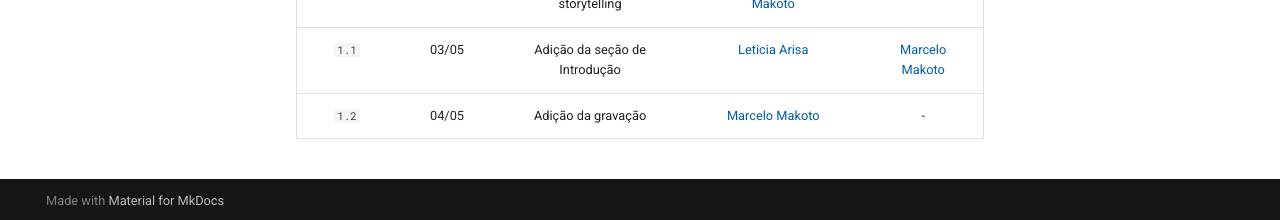
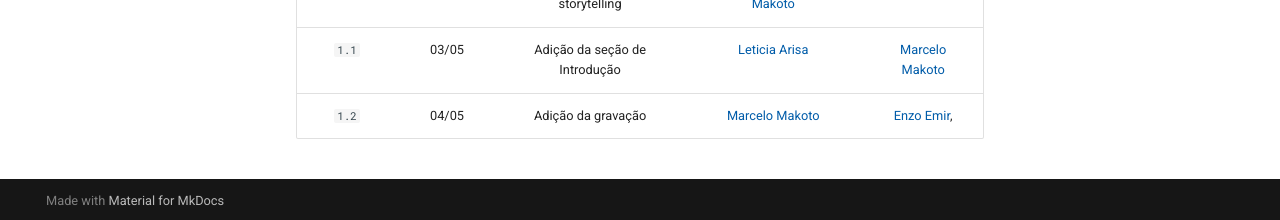
Before and after one commit to eduardodpms/REQ-FGTS, an MkDocs documentation site: the page built from docs/Elicitacao/Tecnicas-de-Elicitacao/Storytelling.md, in a window 1280 px wide and 900 px high, scrolled down 3882 px. Shown: the part 677-897 px from the top of the window. Built offline with MkDocs 1.6.1 and Material for MkDocs 9.7.7, drawn with Linux system fonts in a browser that asks for light colours; comment, search, counter and statistics services are not loaded.

Commit message:
update: adicionando link dos revisores

```diff
--- a/docs/Elicitacao/Tecnicas-de-Elicitacao/Storytelling.md
+++ b/docs/Elicitacao/Tecnicas-de-Elicitacao/Storytelling.md
@@ -99,4 +99,4 @@ Ao abrir o app, Antônio logo percebeu uma dificuldade: as letras eram pequenas.
 | :-: | :-: | :-: | :-: | :-: |
 | `1.0`  | 03/05 | Criação da aba de storytelling | [Leticia Arisa](https://github.com/Leticia-Arisa-K-Higa), [Marcelo Makoto](https://github.com/MM4k) | [Maria](https://github.com/dudaa28) |
 | `1.1`  | 03/05 | Adição da seção de Introdução | [Leticia Arisa](https://github.com/Leticia-Arisa-K-Higa) | [Marcelo Makoto](https://github.com/MM4k) |
-| `1.2`  | 04/05 | Adição da gravação | [Marcelo Makoto](https://github.com/MM4k) | - |
+| `1.2`  | 04/05 | Adição da gravação | [Marcelo Makoto](https://github.com/MM4k) | [Enzo Emir](https://github.com/EnzoEmir),   |
```
Also changed, not shown: docs/Elicitacao/Tecnicas-de-Elicitacao/Observacao.md (+1 -1 lines).
